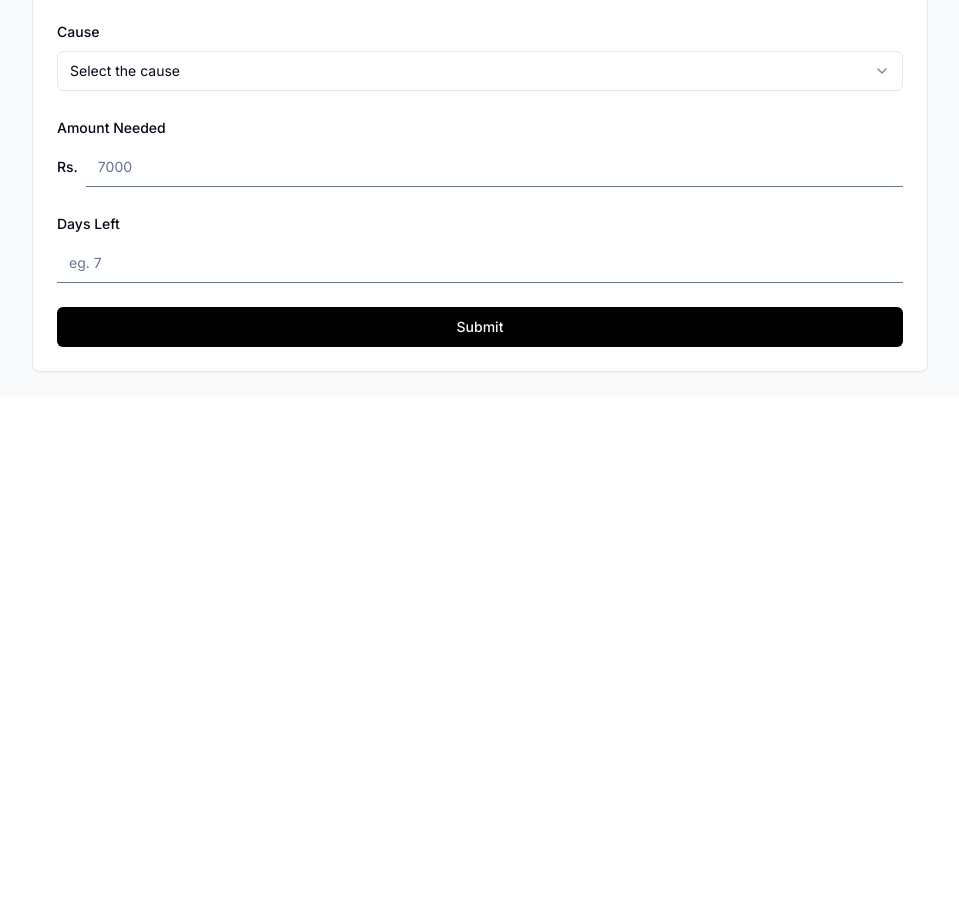
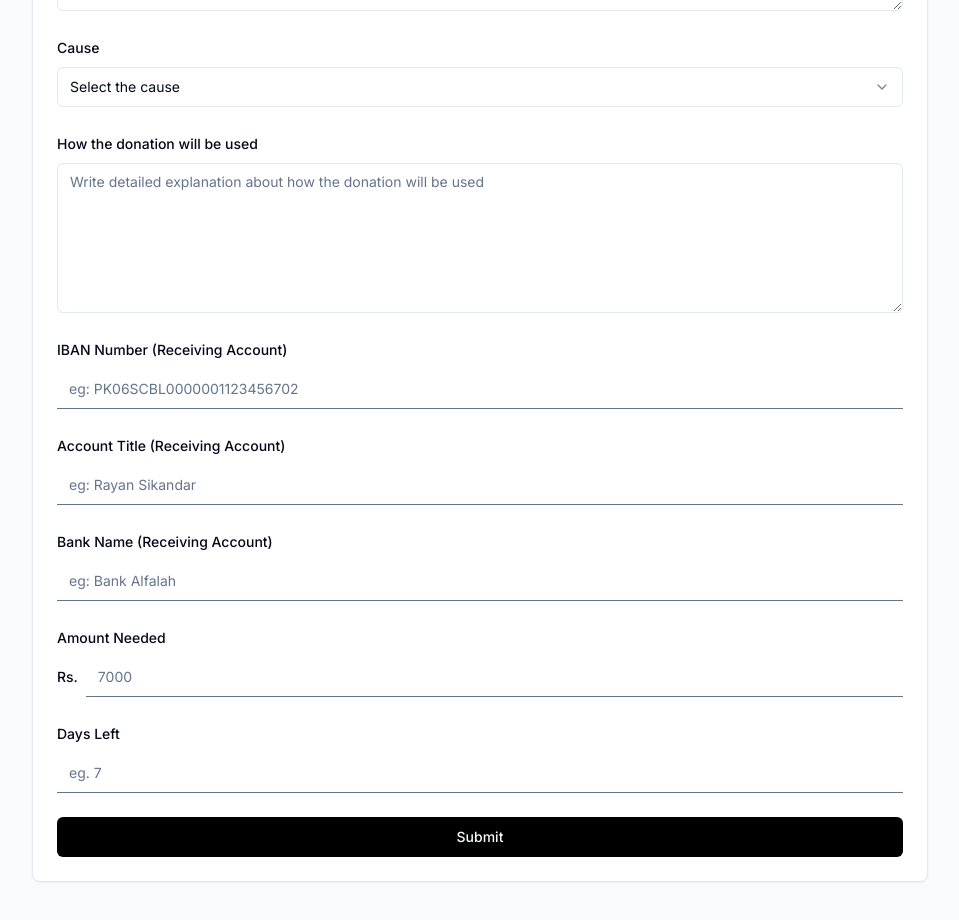
Before and after one commit to RyanSikandar/taqseem-frontend, a Next.js app: page /add-donation in a window 1280 px wide. Shown: the part 580-1500 px from the top of the page, without its empty margins (160-1119 px from the left). Before the commit the page ends 976 px from the top, so only its background shows below. Built offline with nearby package versions, Linux system fonts and the light colour scheme.

Commit message:
chore: refactored add donation according to usage

```diff
--- a/app/add-donation/layout.tsx
+++ b/app/add-donation/layout.tsx
@@ -1,14 +1,17 @@
+import Navbar from "@/components/home/Navbar";
 import { SideMenu } from "@/components/home/SideMenu";
+import { NavigationProvider } from "@/context/navigation-context";
 
 const addDonationLayout = ({ children }: { children: React.ReactNode }) => {
     return (
-        <>
-            <div className="bg-gray-50 justify-center w-full">
-
-                <SideMenu />
-            </div>
-            {children}
-        </>
+        <NavigationProvider>
+               <div className="min-h-screen bg-white">
+                   <Navbar showActionButtons={false} showSearchBar={false}/>
+                   <main>
+                       {children}
+                   </main>
+               </div>
+               </NavigationProvider>
     );
 };
 
--- a/app/add-donation/page.tsx
+++ b/app/add-donation/page.tsx
@@ -15,6 +15,10 @@ interface FormData {
     cause: string
     amount: number
     days: number
+    IBAN: string
+    accountTitle: string
+    bankName: string
+    donationUse: string
 }
 
 export default function RaiseCause() {
@@ -73,7 +77,7 @@ export default function RaiseCause() {
     }
 
     return (
-        <div className="min-h-screen bg-gray-50 p-6">
+        <div className="min-h-screen bg-gray-50 p-10 mt-10">
             <div className="max-w-4xl mx-auto">
                 <Card className="p-6">
                     <h1 className="text-2xl font-bold mb-6">Raise a Cause</h1>
@@ -95,7 +99,7 @@ export default function RaiseCause() {
                             />
                             <label htmlFor="images" className="cursor-pointer">
                                 <Upload className="w-12 h-12 mx-auto mb-2 text-gray-400" />
-                                <p className="text-sm text-gray-500">Drag and drop your images here, or click to select files</p>
+                                <p className="text-sm text-gray-500">Drag and drop your cause images/documents here, or click to select files</p>
                             </label>
                         </div>
 
@@ -144,7 +148,7 @@ export default function RaiseCause() {
                             </label>
                             <Textarea
                                 id="description"
-                                placeholder="Write detailed description about the topic to chosen"
+                                placeholder="Write detailed description about the cause"
                                 className="min-h-[150px]"
                                 {...register("description", { required: true })}
                             />
@@ -170,6 +174,52 @@ export default function RaiseCause() {
                             </Select>
                             {errors.cause && <p className="text-sm text-red-500">{errors.cause.message}</p>}
 
+                        </div>
+                        {/* Description Input */}
+                        <div className="space-y-2">
+                            <label htmlFor="donationUse" className="text-sm font-medium">
+                                How the donation will be used
+                            </label>
+                            <Textarea
+                                id="donationUse"
+                                placeholder="Write detailed explanation about how the donation will be used"
+                                className="min-h-[150px]"
+                                {...register("donationUse", { required: true })}
+                            />
+                            {errors.donationUse && <p className="text-sm text-red-500">Usage is required</p>}
+                        </div>
+                        <div className="space-y-2">
+                            <label htmlFor="IBAN" className="text-sm font-medium">
+                                IBAN Number (Receiving Account)
+                            </label>
+                            <Input
+                                id="IBAN"
+                                placeholder="eg: PK06SCBL0000001123456702"
+                                {...register("IBAN", { required: true })}
+                            />
+                            {errors.IBAN && <p className="text-sm text-red-500">IBAN is required</p>}
+                        </div>
+                        <div className="space-y-2">
+                            <label htmlFor="accountTitle" className="text-sm font-medium">
+                                Account Title (Receiving Account)
+                            </label>
+                            <Input
+                                id="accountTitle"
+                                placeholder="eg: Rayan Sikandar"
+                                {...register("accountTitle", { required: true })}
+                            />
+                            {errors.accountTitle && <p className="text-sm text-red-500">Account title is required</p>}
+                        </div>
+                        <div className="space-y-2">
+                            <label htmlFor="bankName" className="text-sm font-medium">
+                                Bank Name (Receiving Account)
+                            </label>
+                            <Input
+                                id="bankName"
+                                placeholder="eg: Bank Alfalah"
+                                {...register("bankName", { required: true })}
+                            />
+                            {errors.bankName && <p className="text-sm text-red-500">Bank Name is required</p>}
                         </div>
                         <div className="space-y-2">
                             <label htmlFor="amount" className="text-sm font-medium">
```
